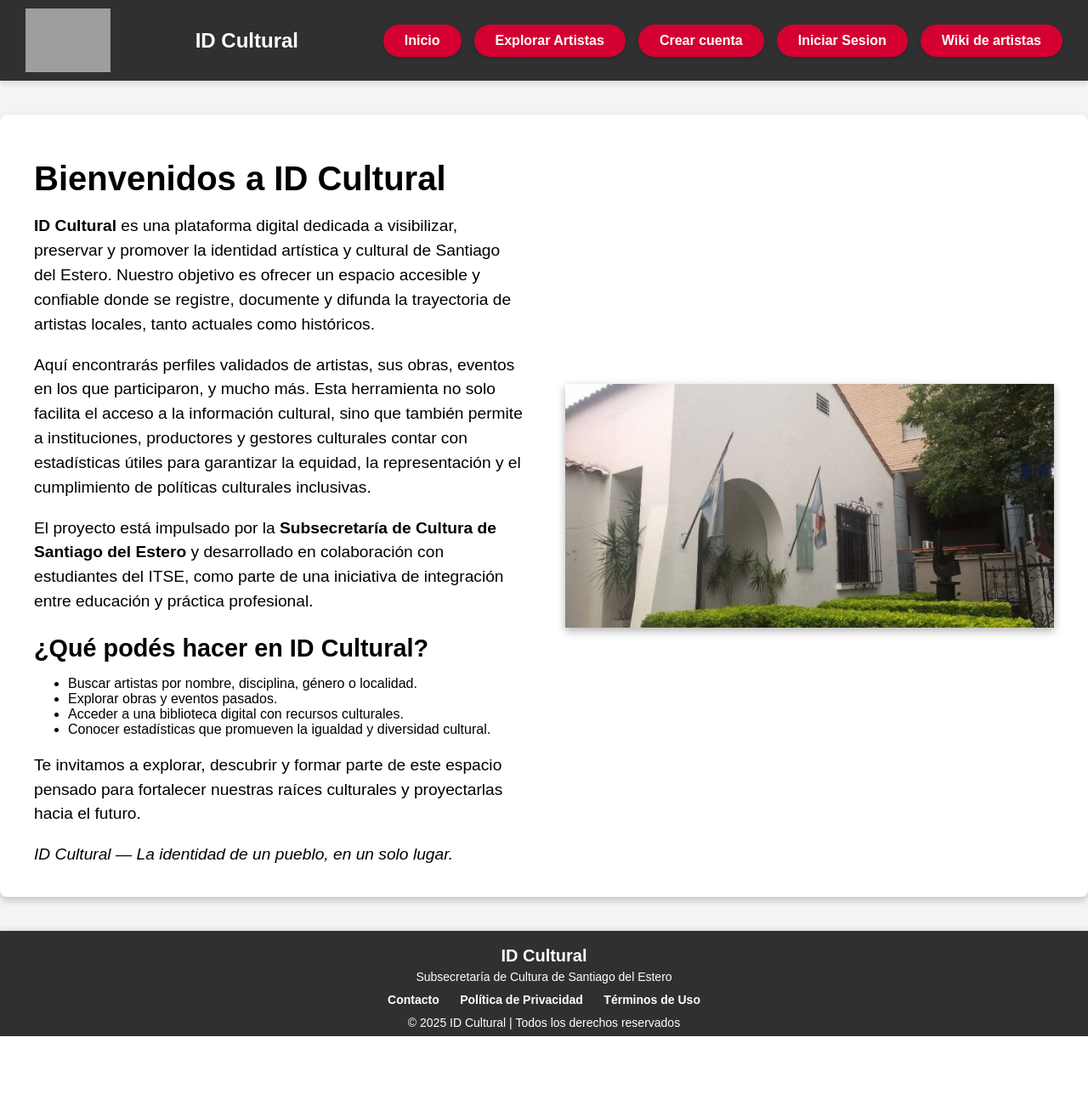
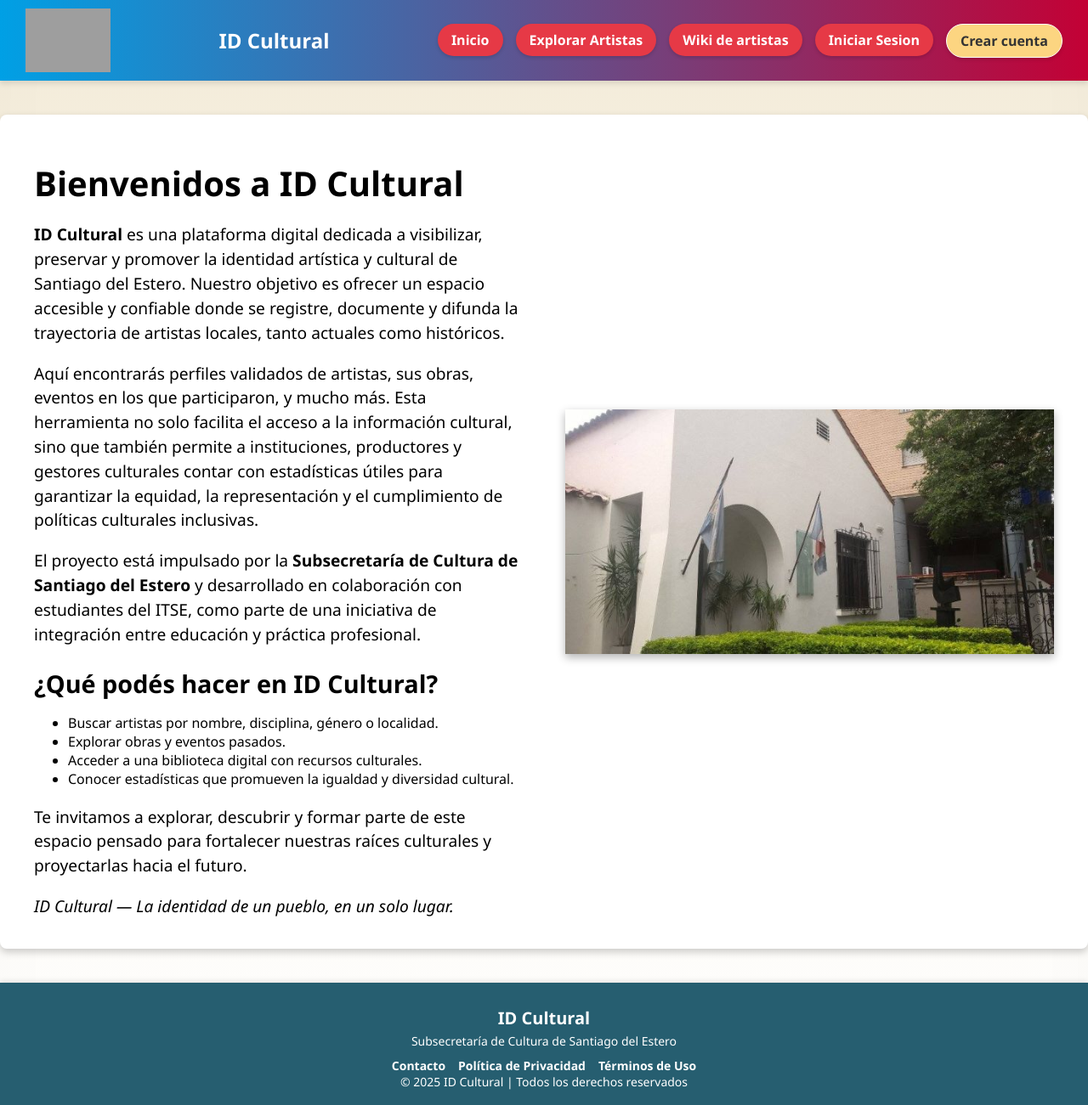
Before and after one commit to SYG2606/Proyecto_PP_Dni_cultural, a PHP site: page /src/views/pages/public/Index.html in a window 1280 px wide. Shown: the whole page at 85% size. Before the commit the page ends 1220 px from the top, so only its background shows below. Run offline with PHP 8.4, Linux system fonts and the light colour scheme; grey boxes are pictures that could not be loaded.

Commit message:
Color es - Update

```diff
--- a/src/views/pages/public/Index.html
+++ b/src/views/pages/public/Index.html
@@ -45,6 +45,7 @@
   <div id="footer"></div>
 
   <script src="/static/js/main.js"></script>
+  <script src="https://unpkg.com/lucide@latest"></script>
 
 </body>
 
--- a/src/views/pages/public/components/footer.html
+++ b/src/views/pages/public/components/footer.html
@@ -2,11 +2,13 @@
   <div class="footer-content">
     <h2>ID Cultural</h2>
     <p>Subsecretaría de Cultura de Santiago del Estero</p>
-        </div>
+
     <div class="footer-links">
       <a href="/contacto">Contacto</a>
       <a href="/src/views/pages/public/terminos_condiciones.html">Política de Privacidad</a>
       <a href="/terminos-servicio">Términos de Uso</a>
     </div>
-      <p>© 2025 ID Cultural | Todos los derechos reservados</p>
+
+    <p class="copyright">© 2025 ID Cultural | Todos los derechos reservados</p>
+  </div>
 </footer>
--- a/src/views/pages/public/components/navbar.html
+++ b/src/views/pages/public/components/navbar.html
@@ -5,11 +5,18 @@
   <h1 class="title">ID Cultural</h1>
   <nav>
     <ul>
-        <li><a class="menu" href="/src/views/pages/public/Index.html">Inicio</a></li>
+      <li><a class="menu" href="/src/views/pages/public/Index.html" class="menu">
+        <i data-lucide="house"></i> Inicio
+      </a>
+    </li>
       <li><a class="menu" href="/src/views/pages/public/busqueda.html">Explorar Artistas</a></li>
-        <li><a class="menu" href="/src/views/pages/auth/registro.html">Crear cuenta</a></li>
+      <li><a class="menu" href="/src/views/pages/public/wiki.html">Wiki de artistas</a></li>
       <li><a class="menu" href="/src/views/pages/auth/login.html">Iniciar Sesion</a></li>
-        <li><a class="menu" href="/src/views/pages/public/wiki.html">Wiki de artistas</a></li>
+      <li><a class="btn" href="/src/views/pages/auth/registro.html">Crear cuenta</a></li>
     </ul>
   </nav>
+  <script>
+    lucide.createIcons();
+  </script>
+
 </header>
--- a/static/css/main.css
+++ b/static/css/main.css
@@ -1,9 +1,34 @@
+:root {
+  /* 🎯 Colores institucionales */
+  --color-primario: #367789;
+  /* Azul institucional */
+  --color-secundario: #f3ebd8;
+  /* Fondo beige claro */
+  --color-acento: #efc892;
+  /* Ocre cálido */
+
+  /* 🎨 Colores culturales/artísticos */
+  --color-arte-1: #66BFBF;
+  /* Verde menta */
+  --color-arte-2: #FCD581;
+  /* Amarillo vibrante */
+  --color-arte-3: #F6CCD7;
+  /* Rosado pastel */
+  --color-neutro: #B0BEC5;
+  /* Gris suave */
+
+  /* Colores de texto */
+  --color-texto-oscuro: #333;
+  --color-texto-claro: #fff;
+}
+
+
 /* Encabezado */
 header {
   display: flex;
   align-items: center;
   justify-content: space-between;
-    background: #303030;
+background: linear-gradient(to left, #C30135, #00A0E5);
   padding: 10px 30px;
   box-shadow: 0 4px 6px rgba(0, 0, 0, 0.1);
 }
@@ -30,31 +55,57 @@ nav ul {
 }
 
 nav ul li a.menu {
-    color: #ffffff;
+  color: var(--color-texto-claro);
   text-decoration: none;
   font-size: 16px;
   font-weight: bold;
-    padding: 10px 25px;
-    border-radius: 999px; /* forma ovalada */
-    background-color: #D50032;
+  padding: 0.5rem 1rem;
+  border-radius: 999px;
+  /* forma ovalada */
+  background-color: #e63946;
   transition: background-color 0.3s ease, transform 0.2s ease, box-shadow 0.3s ease;
-    box-shadow: 0 2px 4px rgba(0,0,0,0.15);
+  box-shadow: 0 2px 4px rgba(0, 0, 0, 0.15);
   display: inline-block;
 }
 
 
 nav ul li a.menu:hover {
-    background-color: #0075c4;
+  background-color: #b02a37;
   color: #fff;
+  transform: scale(1.05);
 }
+
+.btn {
+  color: var(--color-texto-oscuro);
+  text-decoration: none;
+  font-size: 16px;
+  font-weight: bold;
+  padding: 0.5rem 1rem;
+  border-radius: 999px;
+    border: 1px solid white;
+
+  /* forma ovalada */
+background-color: var(--color-arte-2); /* #FCD581, amarillo vibrante */
+  transition: background-color 0.3s ease, transform 0.2s ease, box-shadow 0.3s ease;
+  box-shadow: 0 2px 4px rgba(0, 0, 0, 0.15);
+  display: inline-block;
+}
+
+.btn:hover {
+  background-color: #e6b23c;
+  transform: scale(1.05);
+}
+
 
 /* Fondo general */
 body {
-    font-family: "Arial", sans-serif;
+  font-family: 'Segoe UI', sans-serif;
   margin: 0;
   padding: 0;
-    background: #f4f4f4;
-    color: #333;
+  background: linear-gradient(to bottom, #f3ebd8, #ffffff);
+  color: var(--color-texto-oscuro);
+    box-shadow: inset 0 0 100px rgba(0,0,0,0.02);
+
 }
 
 /* Hero Section */
@@ -71,7 +122,8 @@ body {
   /* NUEVO: centrado como container */
   max-width: 1200px;
   margin: 40px auto;
-    gap: 30px; /* separa mejor texto e imagen */
+  gap: 30px;
+  /* separa mejor texto e imagen */
 }
 
 .container {
@@ -115,12 +167,15 @@ body {
   height: auto;
   border-radius: 0px;
   box-shadow: 0px 4px 10px rgba(0, 0, 0, 0.3);
+  object-fit: cover;
 }
 
 /* Pie de página */
 footer {
-    background-color: #303030;
+  background-color: #265e70;
+  /* azul profundo oficial */
   color: #ffffff;
+
   text-align: center;
   padding: 8px 0;
   margin-top: 0px;
@@ -132,25 +187,49 @@ footer p {
   font-size: 14px;
 }
 
+.footer-content {
+  display: flex;
+  flex-direction: column;
+  align-items: center;
+    padding: 10px 0;
+
+}
+
+
 .footer-content h2 {
   margin: 10px 0 5px;
   font-size: 20px;
 }
 
 .footer-links {
-    margin: 10px 0;
+  display: flex;
+  gap: 15px;
+  margin-top: 10px;
+  flex-wrap: wrap;
+  justify-content: center;
 }
 
 .footer-links a {
   color: #ffffff;
   text-decoration: none;
-    margin: 0 10px;
   font-weight: bold;
   font-size: 14px;
+  transition: color 0.3s ease;
 }
 
 .footer-links a:hover {
   text-decoration: underline;
+  color: var(--color-acento); /* o usa #FCD581 si querés ese toque cultural */
+}
+
+.footer-content h2 {
+  font-size: 20px;
+  margin-bottom: 4px;
+}
+
+footer p {
+  font-size: 14px;
+  margin: 0;
 }
 
 @import url('https://fonts.googleapis.com/css2?family=Orbitron:wght@700&display=swap');
@@ -162,12 +241,45 @@ footer p {
   font-weight: 700;
   letter-spacing: 3px;
   text-transform: uppercase;
-  text-shadow: 2px 2px 6px rgba(255, 0, 0, 0.4); /* leve sombra roja */
+  text-shadow: 2px 2px 6px rgba(255, 0, 0, 0.4);
+  /* leve sombra roja */
   transition: transform 0.3s ease, text-shadow 0.3s ease;
   cursor: default;
 }
 
 .logo-text:hover {
   transform: scale(1.08);
-  text-shadow: 2px 2px 10px rgba(0, 123, 255, 0.6); /* azul suave */
+  text-shadow: 2px 2px 10px rgba(0, 123, 255, 0.6);
+  /* azul suave */
 }
+
+@media (max-width: 768px) {
+  .hero {
+    flex-direction: column;
+    padding: 20px;
+    text-align: center;
+  }
+
+  .hero-text {
+    margin: 0;
+  }
+
+  .hero-image {
+    margin-top: 20px;
+  }
+
+  nav ul {
+    flex-direction: column;
+    align-items: flex-start;
+  }
+
+  nav ul li {
+    margin-bottom: 10px;
+  }
+
+  .footer-content {
+    flex-direction: row;
+    justify-content: space-between;
+    padding: 0 40px;
+  }
+}
```
Lines whose indentation alone changed are shown as unchanged.
